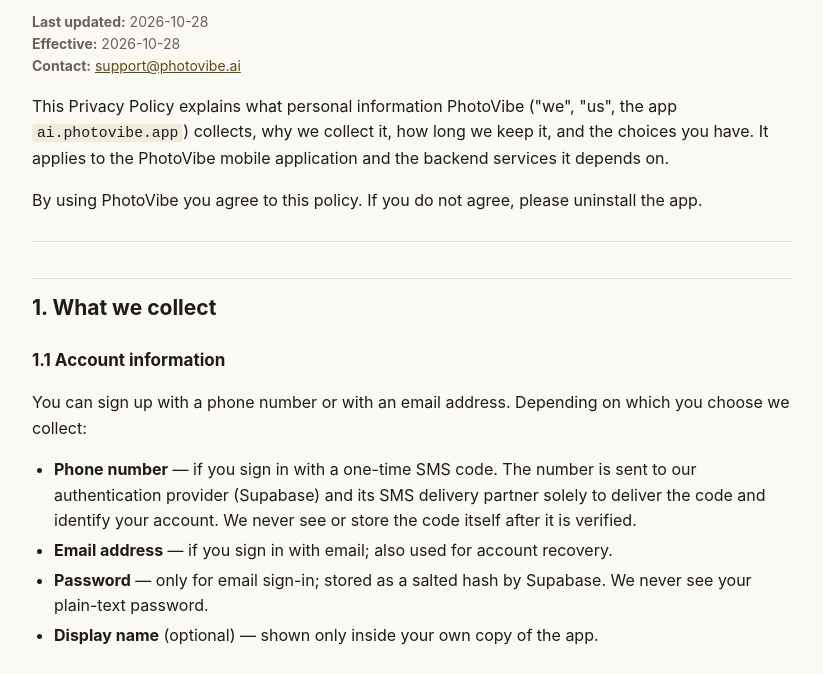
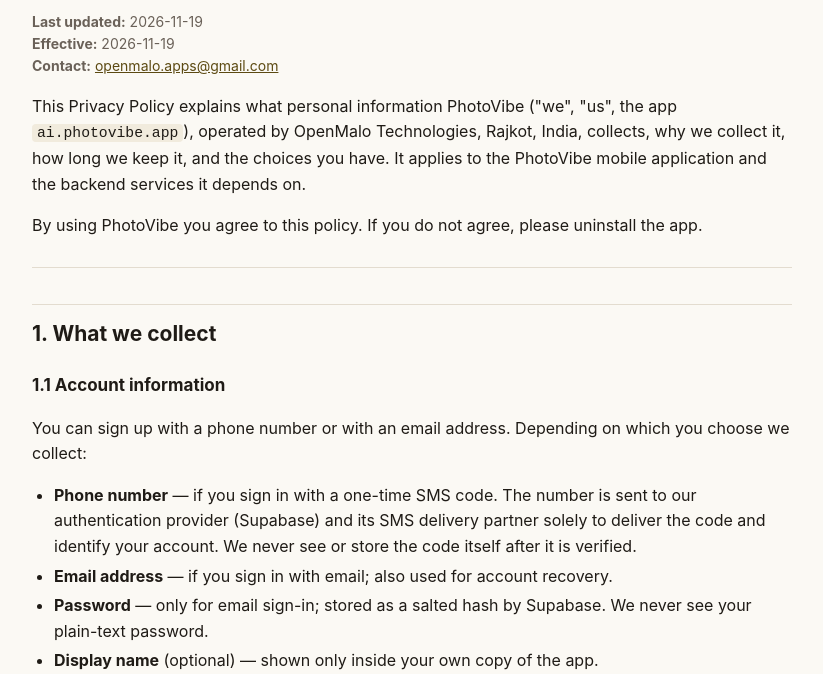
Before and after one commit to shanichaun348-ai/photovibe-legal, a plain HTML site: page privacy/index.html in a window 1280 px wide. Shown: the part 125-799 px from the top of the page, without its empty margins (228-1051 px from the left). Drawn offline with Linux system fonts and the light colour scheme.

Commit message:
docs: fill legal entity, address and support email
- Operated by OpenMalo Technologies, 608 Star Chamber, Harihar Chowk,
  Rajkot 360001, Gujarat, India; governing courts Rajkot
- All support/contact emails -> openmalo.apps@gmail.com
- Dates set to 2026-11-19; HTML rebuilt with build.js

Co-Authored-By: Claude Fable 5.1 <noreply@anthropic.com>

```diff
--- a/build.js
+++ b/build.js
@@ -165,7 +165,7 @@ function index() {
 <h1>PhotoVibe legal pages</h1>
 <p>PhotoVibe turns a single jewellery photo into an on-model product shoot. These pages govern the Android app with id <code>ai.photovibe.app</code>.</p>
 <ul>${links}</ul>
-<p class="meta">Support: support@photovibe.ai</p>
+<p class="meta">Support: openmalo.apps@gmail.com</p>
 </main>
 </body>
 </html>
--- a/privacy/index.html
+++ b/privacy/index.html
@@ -35,8 +35,8 @@ footer{max-width:760px;margin:48px auto 0;color:var(--muted);font-size:13px;bord
 <header class="site"><a class="brand" href="../">PhotoVibe</a><nav><a href="../privacy/" aria-current="page">Privacy Policy</a><a href="../terms/">Terms of Service</a><a href="../delete-account/">Delete your account</a></nav></header>
 <main>
 <h1 id="photovibe-privacy-policy">PhotoVibe — Privacy Policy</h1>
-<p class="meta"><strong>Last updated:</strong> 2026-10-28<br><strong>Effective:</strong> 2026-10-28<br><strong>Contact:</strong> <a href="mailto:support@photovibe.ai">support@photovibe.ai</a></p>
-<p>This Privacy Policy explains what personal information PhotoVibe ("we", "us", the app <code>ai.photovibe.app</code>) collects, why we collect it, how long we keep it, and the choices you have. It applies to the PhotoVibe mobile application and the backend services it depends on.</p>
+<p class="meta"><strong>Last updated:</strong> 2026-11-19<br><strong>Effective:</strong> 2026-11-19<br><strong>Contact:</strong> <a href="mailto:openmalo.apps@gmail.com">openmalo.apps@gmail.com</a></p>
+<p>This Privacy Policy explains what personal information PhotoVibe ("we", "us", the app <code>ai.photovibe.app</code>), operated by OpenMalo Technologies, Rajkot, India, collects, why we collect it, how long we keep it, and the choices you have. It applies to the PhotoVibe mobile application and the backend services it depends on.</p>
 <p>By using PhotoVibe you agree to this policy. If you do not agree, please uninstall the app.</p>
 <hr>
 <h2 id="1-what-we-collect">1. What we collect</h2>
@@ -73,15 +73,15 @@ footer{max-width:760px;margin:48px auto 0;color:var(--muted);font-size:13px;bord
 <hr>
 <h2 id="6-your-rights">6. Your rights</h2>
 <p>You have the right to:</p>
-<ul><li><strong>Access</strong> the data we hold about you — use the in-app <strong>Settings → Email support</strong> flow, or <code>GET /me/export</code> returns a JSON download of everything.</li><li><strong>Correct</strong> inaccurate data — email <a href="mailto:support@photovibe.ai">support@photovibe.ai</a>.</li><li><strong>Delete</strong> your account and all associated data — use <strong>Settings → Delete my account</strong> in the app, or follow the steps at <a href="https://shanichaun348-ai.github.io/photovibe-legal/delete-account/">https://shanichaun348-ai.github.io/photovibe-legal/delete-account/</a> if you no longer have the app installed. The deletion is irreversible and removes your profile, quota counters, audit metadata, reports, and authentication row. We complete the deletion within 30 days; technical backups containing residual references may take up to 90 days to fully purge.</li><li><strong>Withdraw consent</strong> — uninstall the app and use the Delete my account flow.</li><li><strong>Object to processing</strong> or <strong>port your data</strong> — email <a href="mailto:support@photovibe.ai">support@photovibe.ai</a>.</li></ul>
+<ul><li><strong>Access</strong> the data we hold about you — use the in-app <strong>Settings → Email support</strong> flow, or <code>GET /me/export</code> returns a JSON download of everything.</li><li><strong>Correct</strong> inaccurate data — email <a href="mailto:openmalo.apps@gmail.com">openmalo.apps@gmail.com</a>.</li><li><strong>Delete</strong> your account and all associated data — use <strong>Settings → Delete my account</strong> in the app, or follow the steps at <a href="https://shanichaun348-ai.github.io/photovibe-legal/delete-account/">https://shanichaun348-ai.github.io/photovibe-legal/delete-account/</a> if you no longer have the app installed. The deletion is irreversible and removes your profile, quota counters, audit metadata, reports, and authentication row. We complete the deletion within 30 days; technical backups containing residual references may take up to 90 days to fully purge.</li><li><strong>Withdraw consent</strong> — uninstall the app and use the Delete my account flow.</li><li><strong>Object to processing</strong> or <strong>port your data</strong> — email <a href="mailto:openmalo.apps@gmail.com">openmalo.apps@gmail.com</a>.</li></ul>
 <p>Residents of the EU/EEA have rights under the GDPR. Residents of California have rights under the CCPA. Indian residents have rights under the Digital Personal Data Protection Act 2023. These rights are honoured the same way for everyone: through the in-app flows above and the support email.</p>
 <hr>
 <h2 id="7-security">7. Security</h2>
 <ul><li>All traffic between the app and our backend uses HTTPS (TLS 1.2+). The app's network security configuration disables cleartext traffic in production.</li><li>Authentication tokens are stored in the device's encrypted storage (Android Keystore / iOS Keychain), not in plain-text storage.</li><li>Our backend rejects images that don't pass header validation, exceeds 8 MB, or has dimensions over 25 megapixels.</li><li>We log redact authorization headers and secret env vars from our structured logs.</li></ul>
-<p>No system is 100% secure. If you discover a vulnerability please email <a href="mailto:security@photovibe.ai">security@photovibe.ai</a> — we'll respond within 72 hours.</p>
+<p>No system is 100% secure. If you discover a vulnerability please email <a href="mailto:openmalo.apps@gmail.com">openmalo.apps@gmail.com</a> — we'll respond within 72 hours.</p>
 <hr>
 <h2 id="8-children">8. Children</h2>
-<p>PhotoVibe is not directed to children under the age of 13 (or under 16 in the EU). We do not knowingly collect data from anyone under those ages. If you are a parent and believe your child has signed up, email <a href="mailto:support@photovibe.ai">support@photovibe.ai</a> and we will delete the account.</p>
+<p>PhotoVibe is not directed to children under the age of 13 (or under 16 in the EU). We do not knowingly collect data from anyone under those ages. If you are a parent and believe your child has signed up, email <a href="mailto:openmalo.apps@gmail.com">openmalo.apps@gmail.com</a> and we will delete the account.</p>
 <hr>
 <h2 id="9-international-transfers">9. International transfers</h2>
 <p>Your data may be processed in countries other than your own (notably the USA, the EU, and Japan — see Section 3). Where required by law (e.g. for EU users) we rely on Standard Contractual Clauses with our subprocessors.</p>
@@ -91,7 +91,7 @@ footer{max-width:760px;margin:48px auto 0;color:var(--muted);font-size:13px;bord
 <ul><li>Update the "Last updated" date at the top.</li><li>Notify you in-app the next time you open PhotoVibe.</li><li>Where required, ask for fresh consent before the change takes effect.</li></ul>
 <hr>
 <h2 id="11-how-to-contact-us">11. How to contact us</h2>
-<ul><li><strong>General privacy questions / data subject requests:</strong> <a href="mailto:support@photovibe.ai">support@photovibe.ai</a></li><li><strong>Security disclosures:</strong> <a href="mailto:security@photovibe.ai">security@photovibe.ai</a></li><li><strong>Postal address:</strong> <em>[insert your registered business address before publication]</em></li></ul>
+<ul><li><strong>General privacy questions / data subject requests:</strong> <a href="mailto:openmalo.apps@gmail.com">openmalo.apps@gmail.com</a></li><li><strong>Security disclosures:</strong> <a href="mailto:openmalo.apps@gmail.com">openmalo.apps@gmail.com</a></li><li><strong>Postal address:</strong> OpenMalo Technologies, 608 Star Chamber, Harihar Chowk, Rajkot 360001, Gujarat, India</li></ul>
 </main>
 <footer>© 2026 PhotoVibe · App id ai.photovibe.app</footer>
 </body>
```
Also changed, not shown: delete-account/index.html (+2 -2 lines), index.html (+1 -1 lines), terms/index.html (+4 -5 lines), 3 other files.
